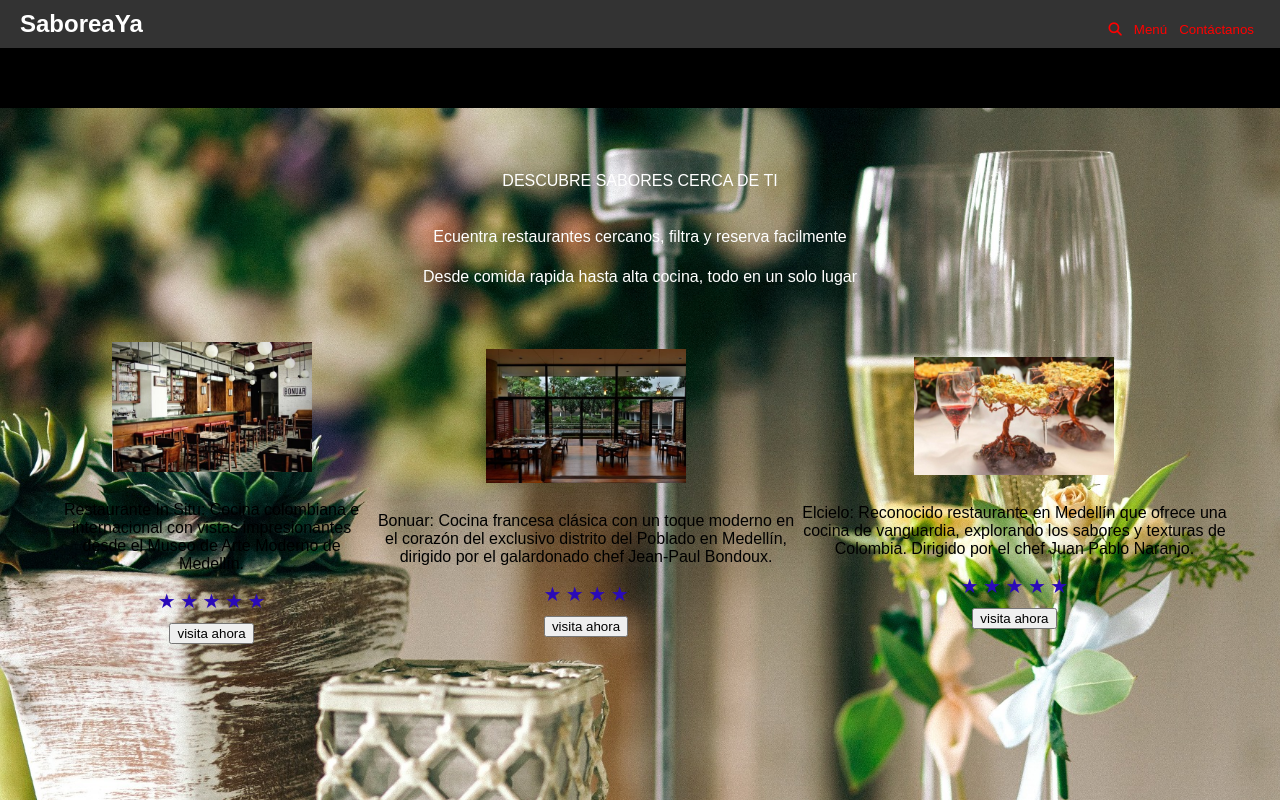
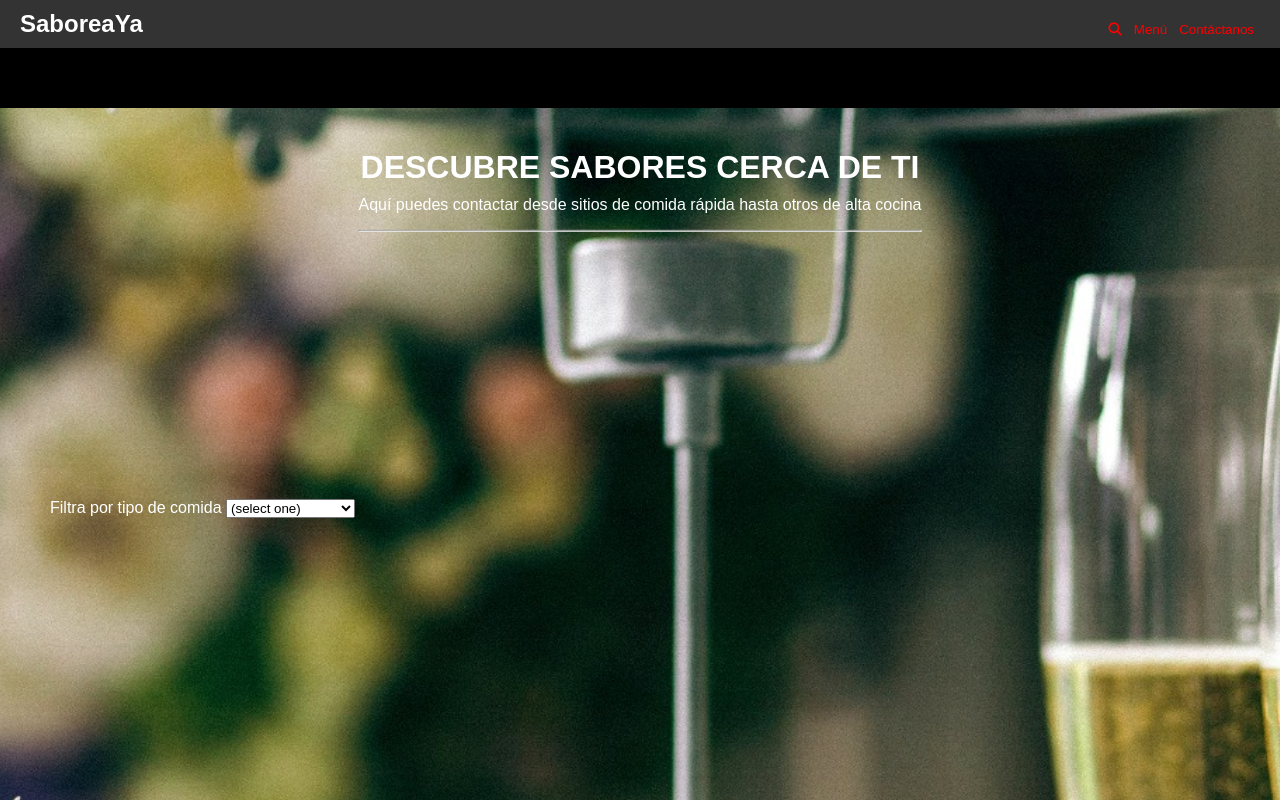
Before and after one commit to xlinux23/-login, a plain HTML site: page welcome.html in a window 1280 px wide. Shown: the top 800 px of the page. Drawn offline with Linux system fonts and the light colour scheme; a script that the page names is missing.

Commit message:
Update welcome.html

```diff
--- a/welcome.html
+++ b/welcome.html
@@ -6,7 +6,7 @@
     <title>Bienvenido a SaboreaYa</title>
     <link rel="stylesheet" href="style.css">
     <link rel="stylesheet" href="https://cdnjs.cloudflare.com/ajax/libs/font-awesome/6.5.1/css/all.min.css">
-    <link rel="stylesheet" href="styles.css">
+    <link rel="stylesheet" href="style_well.css">
 </head>
 <body>
     <header class="header">
@@ -19,18 +19,24 @@
     </header>
 
     <div id="welcome-page">
+        <main>
         <div class="centrado">
-            <p>DESCUBRE SABORES CERCA DE TI</p>
+            <h1>DESCUBRE SABORES CERCA DE TI</h1>
+            <p>Aquí puedes contactar desde sitios de comida rápida hasta otros de alta cocina</p>
+            <hr>
         </div>
-
-        <div class="centrado-dos">
-            <p>Ecuentra restaurantes cercanos, filtra y reserva facilmente</p>
+        <div class="container">
+            <label for="referrer">Filtra por tipo de comida
+            <select id="referrer" name="referrer">
+                <option value="">(select one)</option>
+                <option value="1">Comida rápida</option>
+                <option value="2">Comida paisa</option>
+                <option value="3">Comida mexicana</option>
+                <option value="4">Comida japonesa</option>
+                <option value="5">Comida peruana</option>
+              </select>
+            </label>
         </div>
-
-        <div class="centrado-tres">
-            <p>Desde comida rapida hasta alta cocina, todo en un solo lugar</p>
-        </div>
-
         <div class="container">
             <div class="item">
                 <img src="imagen1.jpg" alt="Imagen 1">
@@ -44,7 +50,7 @@
                         <span class="star">&#9733;</span>
                         <span class="star">&#9733;</span>
                     </div>
-                    <button onclick="redirectToPage()">visita ahora</button>
+                    <button onclick="redirectToPage()">Contactar</button>
                 </div>
             </div>
 
@@ -59,7 +65,7 @@
                         <span class="star">&#9733;</span>
                         <span class="star">&#9733;</span>
                     </div>
-                    <button onclick="redirectToPage()">visita ahora</button>
+                    <button onclick="redirectToPage()">Contactar</button>
                 </div>
             </div>
 
@@ -75,11 +81,12 @@
                         <span class="star">&#9733;</span>
                         <span class="star">&#9733;</span>
                     </div>
-                    <button onclick="redirectToPage()">visita ahora</button>
+                    <button onclick="redirectToPage()">Contactar</button>
                 </div>
             </div>
         </div>
     </div>
+
 
     <script src="script.js"></script>
 
@@ -89,5 +96,6 @@
             window.location.href = 'segundapagina.html';
         }
     </script>
+    </main>
 </body>
 </html>
```
